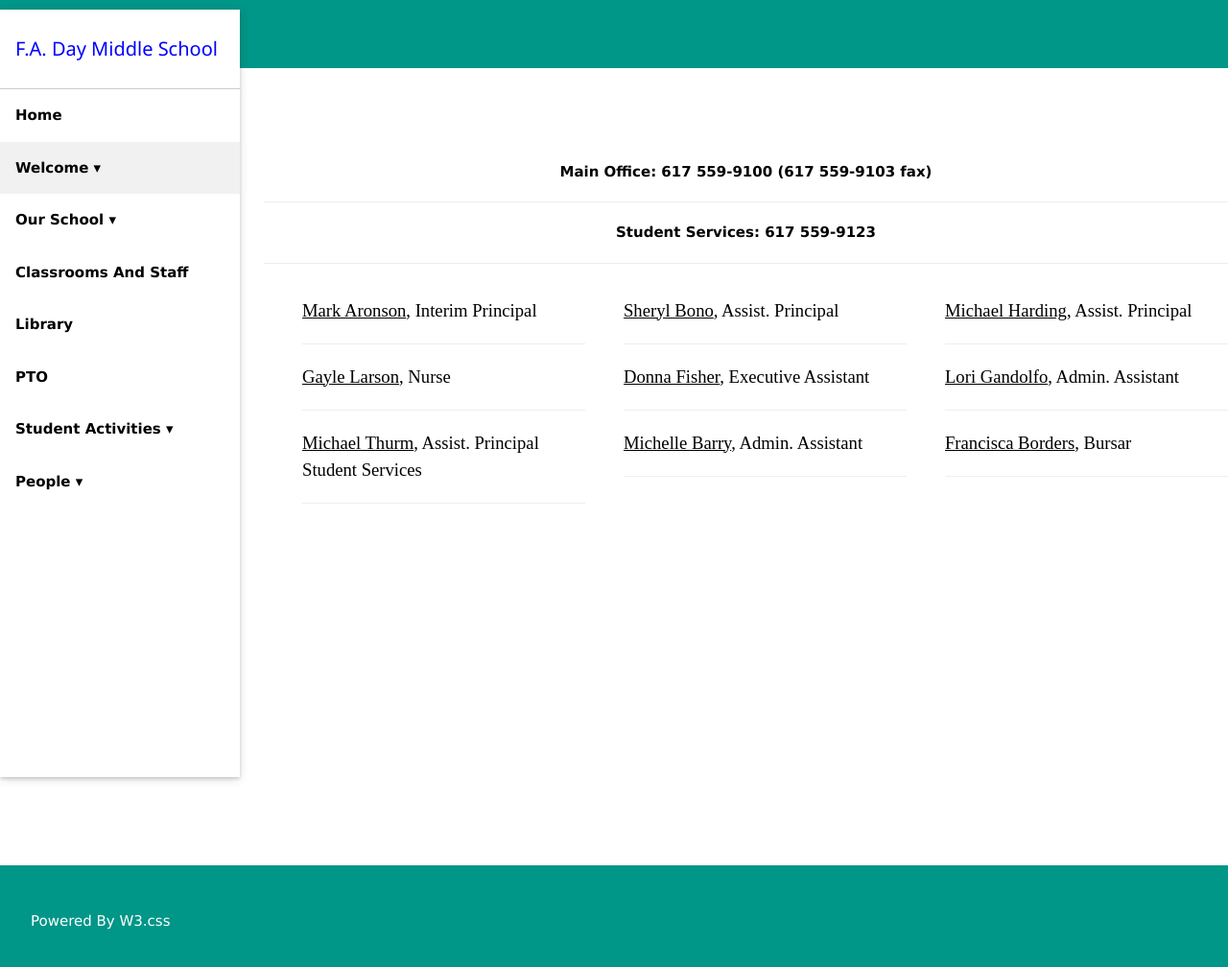
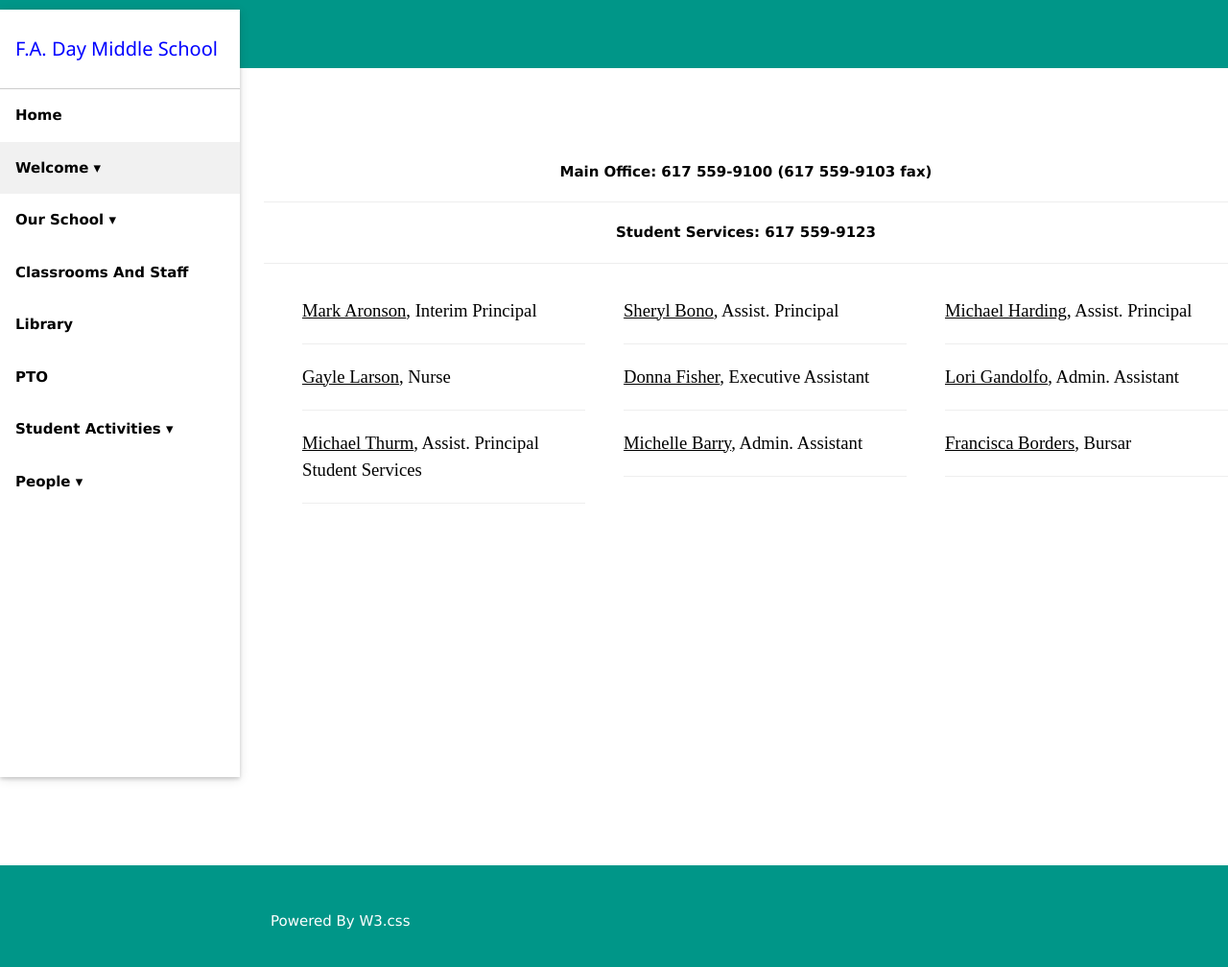
Before and after one commit to zombieduck/zombieduck.github.io, a plain HTML site: page admin.html in a window 1280 px wide. Shown: the whole page at 96% size. Drawn offline with Linux system fonts and the light colour scheme.

Commit message:
Update admin.html

```diff
--- a/admin.html
+++ b/admin.html
@@ -235,7 +235,7 @@
 	</div>
 	<footer class="w3-container w3-theme w3-padding-32"
 		style="padding-left: 32px">
-		<p>Powered By W3.css</p>
+		<p style="margin-left:250px;">Powered By W3.css</p>
 	</footer>
 	</div>
 
```
